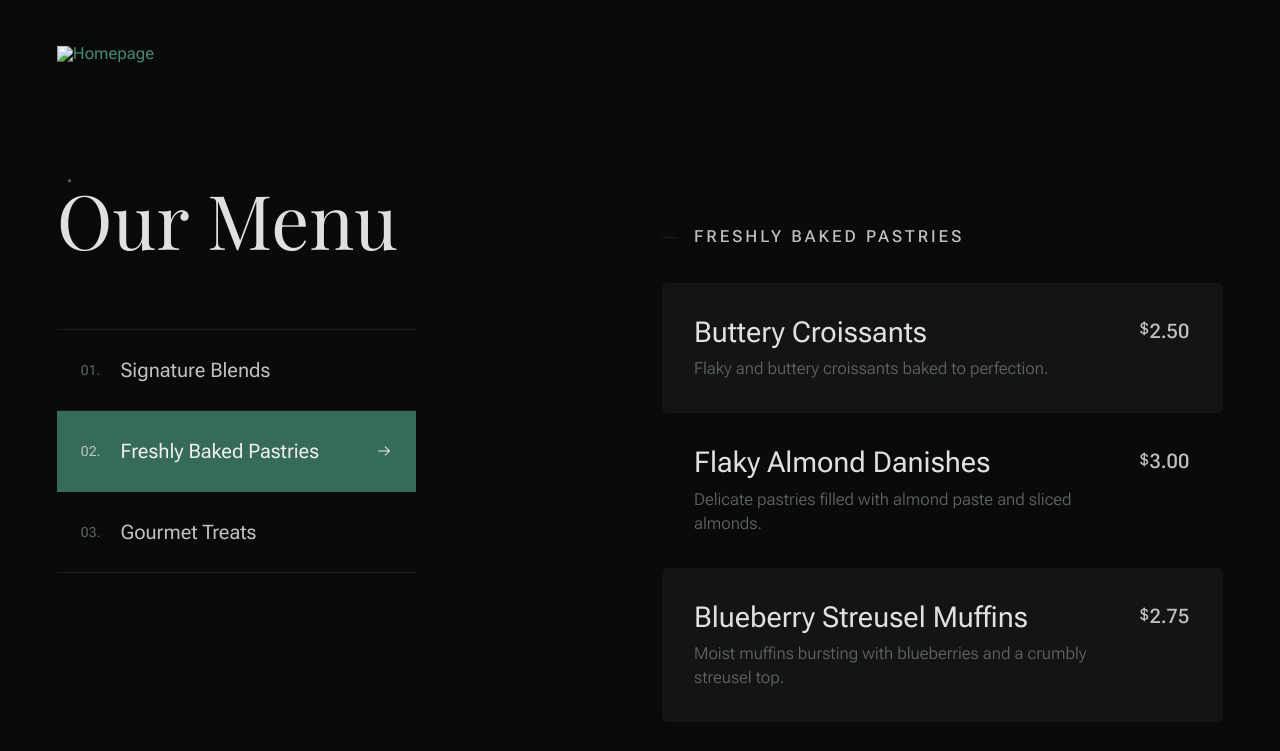
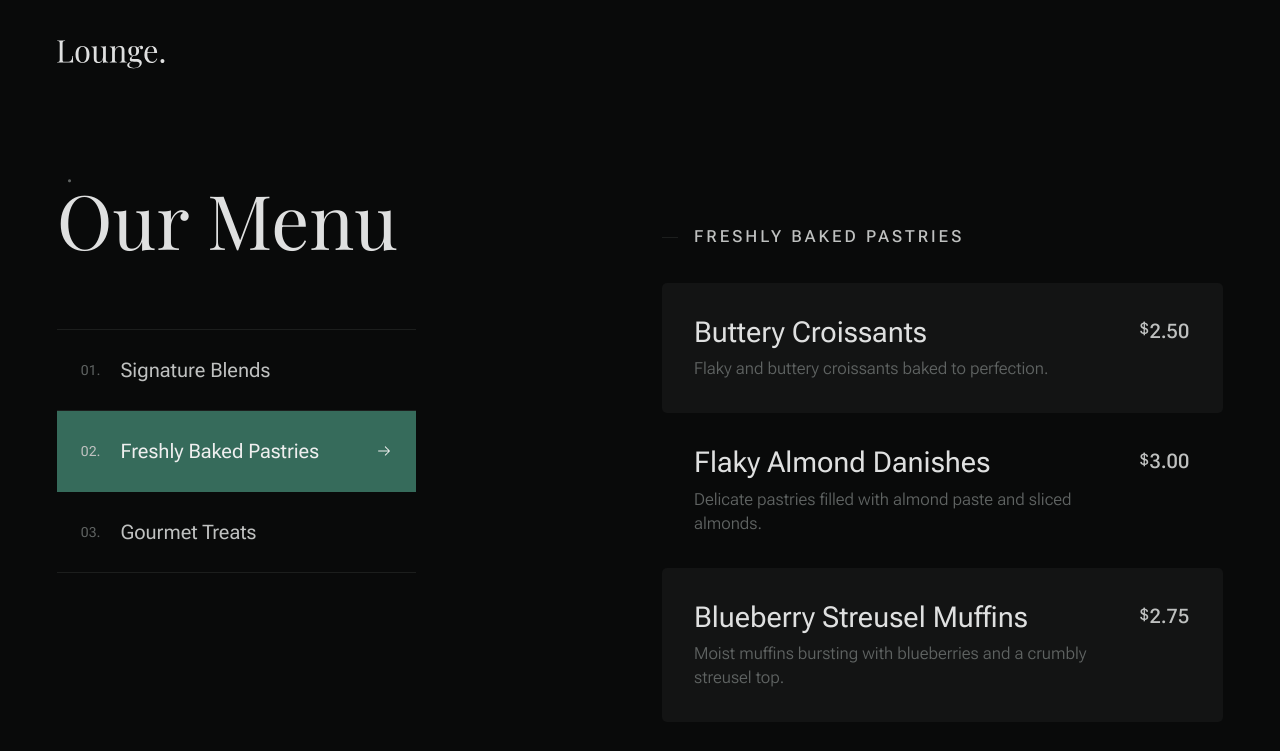
Before and after one commit to ahmedbehabdelkader/Lounge-Menu, a plain HTML site: page index.html in a window 1280 px wide. Both pictures are taken after a click on the tab "Freshly Baked Pastries". Shown: the top 751 px of the page. Drawn offline with nearby package versions, Linux system fonts and the light colour scheme; a web font is replaced by a local one.

Commit message:
Add files via upload

```diff
--- a/index.html
+++ b/index.html
@@ -54,7 +54,7 @@
                 <div class="s-header__block">
                     <div class="header-logo">
                         <a class="logo" href="index.html">
-                            <img src="images/logo.svg" alt="Homepage">
+                            <img src="logo.svg" alt="Homepage">
                         </a>
                     </div>
                     <a class="header-menu-toggle" href="#0"><span>Menu</span></a>
```
Also changed, not shown: logo.svg (added).
